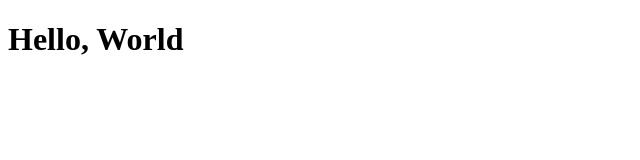
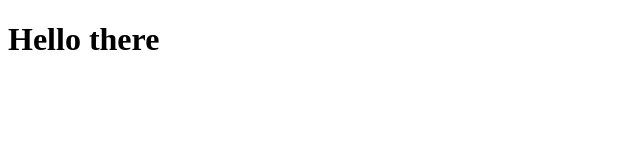
Before and after one commit to VStothard/GHPagesRepo, a plain HTML site: page index.html in a window 1280 px wide. Shown: the whole page, without its empty margins (0-640 px from the left). Drawn offline with Linux system fonts and the light colour scheme.

Commit message:
test commit

```diff
--- a/index.html
+++ b/index.html
@@ -2,6 +2,6 @@
 <html>
   <head></head>
   <body>
-    <h1>Hello, World</h1>
+    <h1>Hello there</h1>
   </body>
 </html>
```
